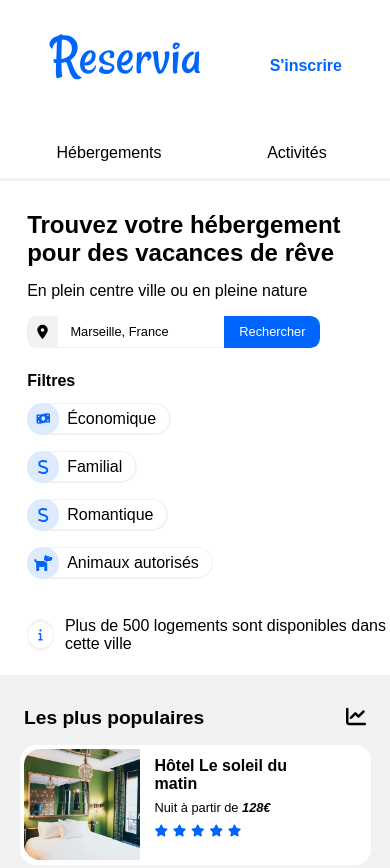
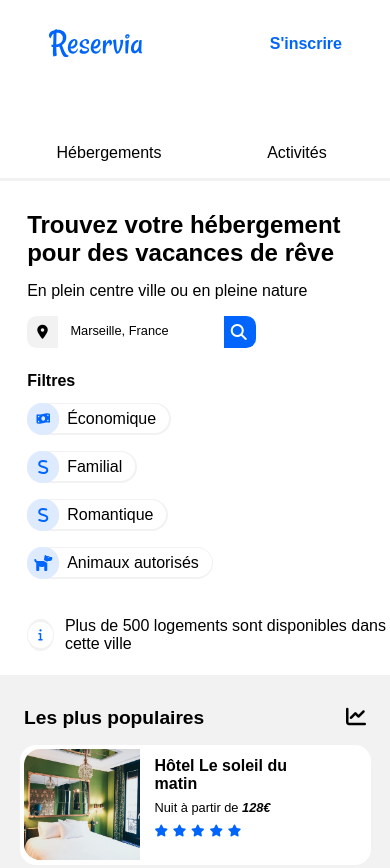
Before and after one commit to athanael/AthanaelGerard_2_02042021, a plain HTML site: page index.html in a window 390 px wide. Shown: the top 868 px of the page. Drawn offline with Linux system fonts and the light colour scheme; a web font is replaced by a local one.

Commit message:
change searchbar

```diff
--- a/index.html
+++ b/index.html
@@ -35,8 +35,17 @@
                                     <input type="text" placeholder="Marseille, France" name="name" id="name" required>
                                 </div>
                             </div>
+                            <div id="style_text_form_little">
+                                <div class="form-little">
+                                    <input type="text" placeholder="Marseille, France" name="name" id="name" required>
+                                </div>
+                            </div>
                             <div class="form">
                               <input type="submit" value="Rechercher" id="submit">
+                            </div>
+                            <div class="form-little">
+                                <i class="fas fa-search"></i>
+                                <input type="submit" value="" id="submit">
                             </div>
                         </form>
                     </div>
--- a/style.css
+++ b/style.css
@@ -150,6 +150,11 @@ Main - first section css
     display: flex;
     justify-content: center;
     align-items: center;
+}
+
+.form-little
+{
+    display: none;
 }
 
 form
@@ -835,16 +840,13 @@ Media qwery 1st breakpoint css
     }
     header img
     {
-        width: 10rem;
+        width: 6rem;
     }
     nav ul
     {
         flex-direction: column-reverse;
     }
-    nav ul li:nth-child(3)
-    {
-        margin-top: 1.4rem;
-    }
+
     nav ul li:nth-child(1)
     {
         display: block;
@@ -884,6 +886,10 @@ Media qwery 1st breakpoint css
         width: 50%;
         right: 0rem;
         top: 6rem;
+    }
+    #search_bar
+    {
+        max-width: 90%;
     }
     #search, #filters
     {
@@ -989,4 +995,32 @@ Media qwery 1st breakpoint css
     {
         margin-left: 1.7rem !important;
     }
+    .form
+    {
+        display: none;
+    }
+    .form-little
+    {
+        display: flex;
+        width: 100%;
+        margin-bottom: 15px;
+    }
+    .form-little input
+    {
+        position: relative;
+        z-index: 0;
+    }
+    .form-little i
+    {
+        position: absolute;
+        color: white;
+        text-align: center;
+        z-index: 1;
+        margin-left: 0.4rem;
+        margin-top: 0.5rem;
+    }
+    #submit
+    {
+        width: 2rem;
+    }
 }
```
